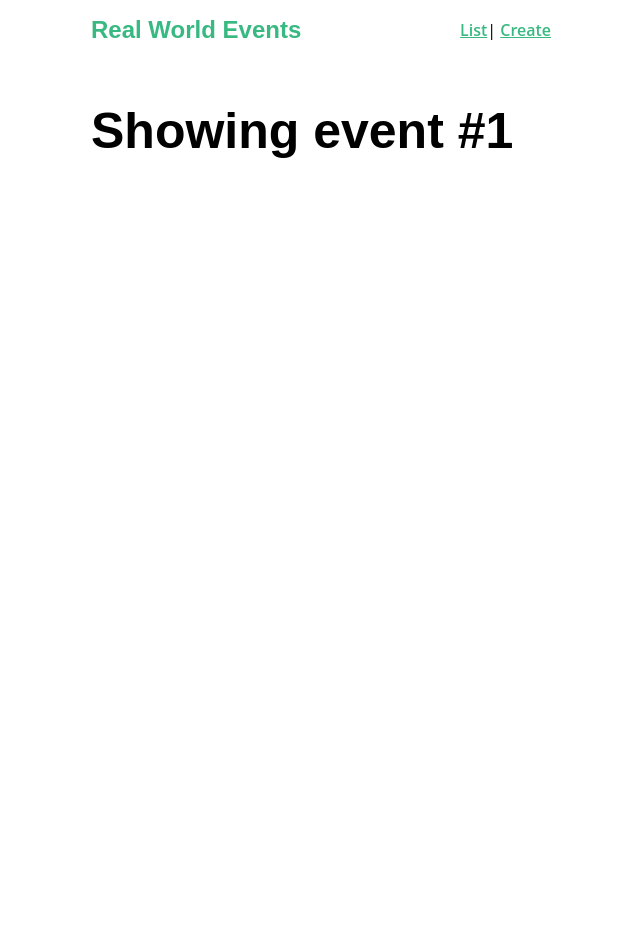
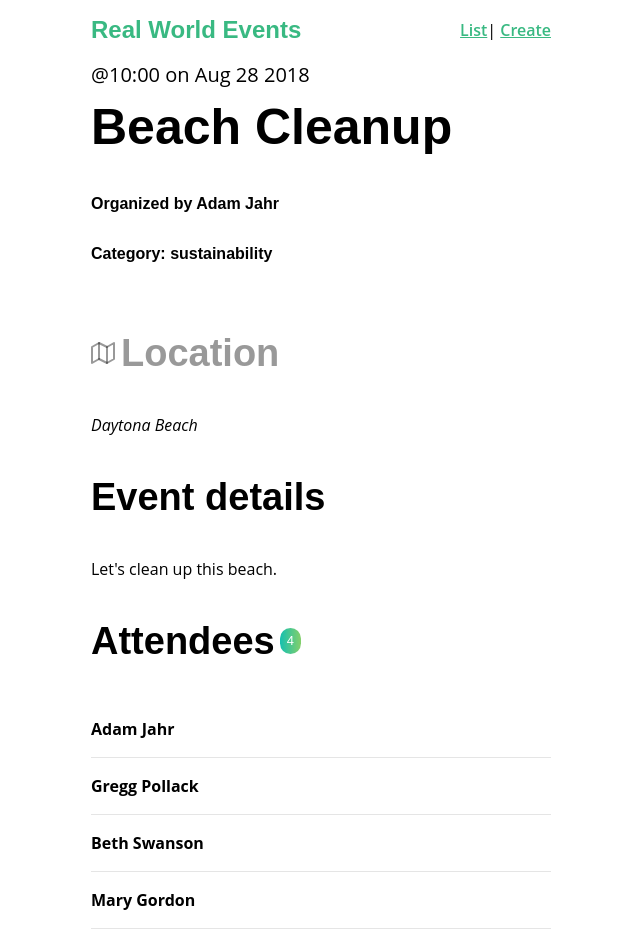
Before and after one commit to GuillaumeOcculy/RealWorldVue, a Vue app: page /event/1 in a window 1280 px wide. Shown: the whole page, without its empty margins (319-959 px from the left). Before the commit the page ends 800 px from the top, so only its background shows below. Built offline with nearby package versions, Linux system fonts and the light colour scheme; data requests are answered from the project's data file.

Commit message:
API calls with Axios

```diff
--- /dev/null
+++ b/db.json
@@ -0,0 +1,236 @@
+{
+  "events": [
+    {
+      "id": 1,
+      "title": "Beach Cleanup",
+      "date": "Aug 28 2018",
+      "time": "10:00",
+      "location": "Daytona Beach",
+      "description": "Let's clean up this beach.",
+      "organizer": "Adam Jahr",
+      "category": "sustainability",
+      "attendees": [
+        {
+          "id": "abc123",
+          "name": "Adam Jahr"
+        },
+        {
+          "id": "def456",
+          "name": "Gregg Pollack"
+        },
+        {
+          "id": "ghi789",
+          "name": "Beth Swanson"
+        },
+        {
+          "id": "jkl101",
+          "name": "Mary Gordon"
+        }
+      ]
+    },
+    {
+      "id": 2,
+      "title": "Park Cleanup",
+      "date": "Nov 12 2018",
+      "time": "12:00",
+      "location": "132 N Magnolia Street, Orlando, Florida",
+      "description": "We're going to clean up this park.",
+      "organizer": "Adam Jahr",
+      "category": "nature",
+      "attendees": [
+        {
+          "id": "ghi789",
+          "name": "Beth Swanson"
+        },
+        {
+          "id": "jkl101",
+          "name": "Mary Gordon"
+        }
+      ]
+    },
+    {
+      "id": 3,
+      "title": "Pet Adoption Day",
+      "date": "Dec 2 2018",
+      "time": "12:00",
+      "location": "132 N Magnolia Street, Orlando, Florida",
+      "description": "Help animals find new homes.",
+      "organizer": "Gregg Pollack",
+      "category": "animal welfare",
+      "attendees": [
+        {
+          "id": "abc123",
+          "name": "Adam Jahr"
+        },
+        {
+          "id": "ghi789",
+          "name": "Beth Swanson"
+        },
+        {
+          "id": "jkl101",
+          "name": "Mary Gordon"
+        }
+      ]
+    },
+    {
+      "id": 4,
+      "title": "Disco Party",
+      "date": "Aug 28 2018",
+      "time": "10:00",
+      "location": "Daytona Beach",
+      "description": "Let's clean up this beach.",
+      "organizer": "Adam Jahr",
+      "category": "sustainability",
+      "attendees": [
+        {
+          "id": "abc123",
+          "name": "Adam Jahr"
+        },
+        {
+          "id": "def456",
+          "name": "Gregg Pollack"
+        },
+        {
+          "id": "ghi789",
+          "name": "Beth Swanson"
+        },
+        {
+          "id": "jkl101",
+          "name": "Mary Gordon"
+        }
+      ]
+    },
+    {
+      "id": 5,
+      "title": "Vue Users Group",
+      "date": "Nov 12 2018",
+      "time": "12:00",
+      "location": "132 N Magnolia Street, Orlando, Florida",
+      "description": "We're going to clean up this park.",
+      "organizer": "Adam Jahr",
+      "category": "nature",
+      "attendees": [
+        {
+          "id": "ghi789",
+          "name": "Beth Swanson"
+        },
+        {
+          "id": "jkl101",
+          "name": "Mary Gordon"
+        }
+      ]
+    },
+    {
+      "id": 6,
+      "title": "Orlando Dev Meetup",
+      "date": "Dec 2 2018",
+      "time": "12:00",
+      "location": "132 N Magnolia Street, Orlando, Florida",
+      "description": "Help animals find new homes.",
+      "organizer": "Gregg Pollack",
+      "category": "animal welfare",
+      "attendees": [
+        {
+          "id": "abc123",
+          "name": "Adam Jahr"
+        },
+        {
+          "id": "ghi789",
+          "name": "Beth Swanson"
+        },
+        {
+          "id": "jkl101",
+          "name": "Mary Gordon"
+        }
+      ]
+    },
+    {
+      "id": 7,
+      "title": "Yoga Class",
+      "date": "Aug 28 2018",
+      "time": "10:00",
+      "location": "Daytona Beach",
+      "description": "Let's clean up this beach.",
+      "organizer": "Adam Jahr",
+      "category": "sustainability",
+      "attendees": [
+        {
+          "id": "abc123",
+          "name": "Adam Jahr"
+        },
+        {
+          "id": "def456",
+          "name": "Gregg Pollack"
+        },
+        {
+          "id": "ghi789",
+          "name": "Beth Swanson"
+        },
+        {
+          "id": "jkl101",
+          "name": "Mary Gordon"
+        }
+      ]
+    },
+    {
+      "id": 8,
+      "title": "Breathing Meditation",
+      "date": "Nov 12 2018",
+      "time": "12:00",
+      "location": "132 N Magnolia Street, Orlando, Florida",
+      "description": "We're going to clean up this park.",
+      "organizer": "Adam Jahr",
+      "category": "nature",
+      "attendees": [
+        {
+          "id": "ghi789",
+          "name": "Beth Swanson"
+        },
+        {
+          "id": "jkl101",
+          "name": "Mary Gordon"
+        }
+      ]
+    },
+    {
+      "id": 9,
+      "title": "Dancing Class",
+      "date": "Dec 2 2018",
+      "time": "12:00",
+      "location": "132 N Magnolia Street, Orlando, Florida",
+      "description": "Help animals find new homes.",
+      "organizer": "Gregg Pollack",
+      "category": "animal welfare",
+      "attendees": [
+        {
+          "id": "abc123",
+          "name": "Adam Jahr"
+        },
+        {
+          "id": "ghi789",
+          "name": "Beth Swanson"
+        },
+        {
+          "id": "jkl101",
+          "name": "Mary Gordon"
+        }
+      ]
+    },
+    {
+      "id": 10,
+      "category": "animal welfare",
+      "organizer": {
+        "user": {
+          "id": "abc123",
+          "name": "Adam Jahr"
+        }
+      },
+      "title": "Gregg's Event",
+      "description": "We'll do stuff",
+      "location": "Your House",
+      "date": "",
+      "time": "5:00",
+      "attendees": []
+    }
+  ]
+}
--- a/src/components/EventCard.vue
+++ b/src/components/EventCard.vue
@@ -1,7 +1,7 @@
 <template>
   <router-link
     class="event-link"
-    :to="{ name: 'event-show', params: { id: '1' } }"
+    :to="{ name: 'event-show', params: { id: event.id } }"
   >
     <div class="event-card -shadow">
       <span class="eyebrow">@{{ event.time }} on {{ event.date }}</span>
@@ -13,19 +13,8 @@
 
 <script>
 export default {
-  data() {
-    return {
-      event: {
-        id: 1,
-        title: "Beach Cleanup",
-        date: "Tue May 15 2018",
-        time: "6:00",
-        attendees: [
-          { id: "abc123", name: "Adam Jahr" },
-          { id: "def456", name: "Gregg Pollack" }
-        ]
-      }
-    }
+  props: {
+    event: Object
   }
 }
 </script>
--- /dev/null
+++ b/src/services/EventService.js
@@ -0,0 +1,19 @@
+import axios from "axios"
+
+const apiClient = axios.create({
+  baseURL: "http://localhost:3000",
+  withCredentials: false,
+  headers: {
+    Accept: "application/json",
+    "Content-Type": "application/json"
+  }
+})
+
+export default {
+  getEvents() {
+    return apiClient.get("/events")
+  },
+  getEvent(id) {
+    return apiClient.get("/events/" + id)
+  }
+}
--- a/src/views/EventList.vue
+++ b/src/views/EventList.vue
@@ -1,17 +1,32 @@
 <template>
   <div>
     <h1>Events Listing</h1>
-    <EventCard />
+    <EventCard v-for="event in events" :key="event.id" :event="event" />
     <BaseIcon />
   </div>
 </template>
 
 <script>
 import EventCard from "@/components/EventCard.vue"
+import EventService from "@/services/EventService.js"
 
 export default {
   components: {
     EventCard
+  },
+  data() {
+    return {
+      events: []
+    }
+  },
+  created() {
+    EventService.getEvents()
+      .then(response => {
+        this.events = response.data
+      })
+      .catch(error => {
+        console.log("There was an error:", error.response)
+      })
   }
 }
 </script>
--- a/src/views/EventShow.vue
+++ b/src/views/EventShow.vue
@@ -1,9 +1,72 @@
 <template>
-  <h1>Showing event #{{ id }}</h1>
+  <div>
+    <div class="event-header">
+      <span class="eyebrow">@{{ event.time }} on {{ event.date }}</span>
+      <h1 class="title">{{ event.title }}</h1>
+      <h5>Organized by {{ event.organizer }}</h5>
+      <h5>Category: {{ event.category }}</h5>
+    </div>
+    <BaseIcon name="map"> <h2>Location</h2> </BaseIcon>
+    <address>{{ event.location }}</address>
+    <h2>Event details</h2>
+    <p>{{ event.description }}</p>
+    <h2>
+      Attendees
+      <span class="badge -fill-gradient">
+        {{ event.attendees ? event.attendees.length : 0 }}
+      </span>
+    </h2>
+    <ul class="list-group">
+      <li
+        v-for="(attendee, index) in event.attendees"
+        :key="index"
+        class="list-item"
+      >
+        <b>{{ attendee.name }}</b>
+      </li>
+    </ul>
+  </div>
 </template>
 
 <script>
+import EventService from "@/services/EventService.js"
+
 export default {
-  props: ["id"]
+  props: ["id"],
+  data() {
+    return {
+      event: {}
+    }
+  },
+  created() {
+    EventService.getEvent(this.id)
+      .then(response => {
+        this.event = response.data
+      })
+      .catch(error => {
+        console.log("There was an error:", error.response)
+      })
+  }
 }
 </script>
+
+<style scoped>
+.location {
+  margin-bottom: 0;
+}
+.location > .icon {
+  margin-left: 10px;
+}
+.event-header > .title {
+  margin: 0;
+}
+.list-group {
+  margin: 0;
+  padding: 0;
+  list-style: none;
+}
+.list-group > .list-item {
+  padding: 1em 0;
+  border-bottom: solid 1px #e5e5e5;
+}
+</style>
```
